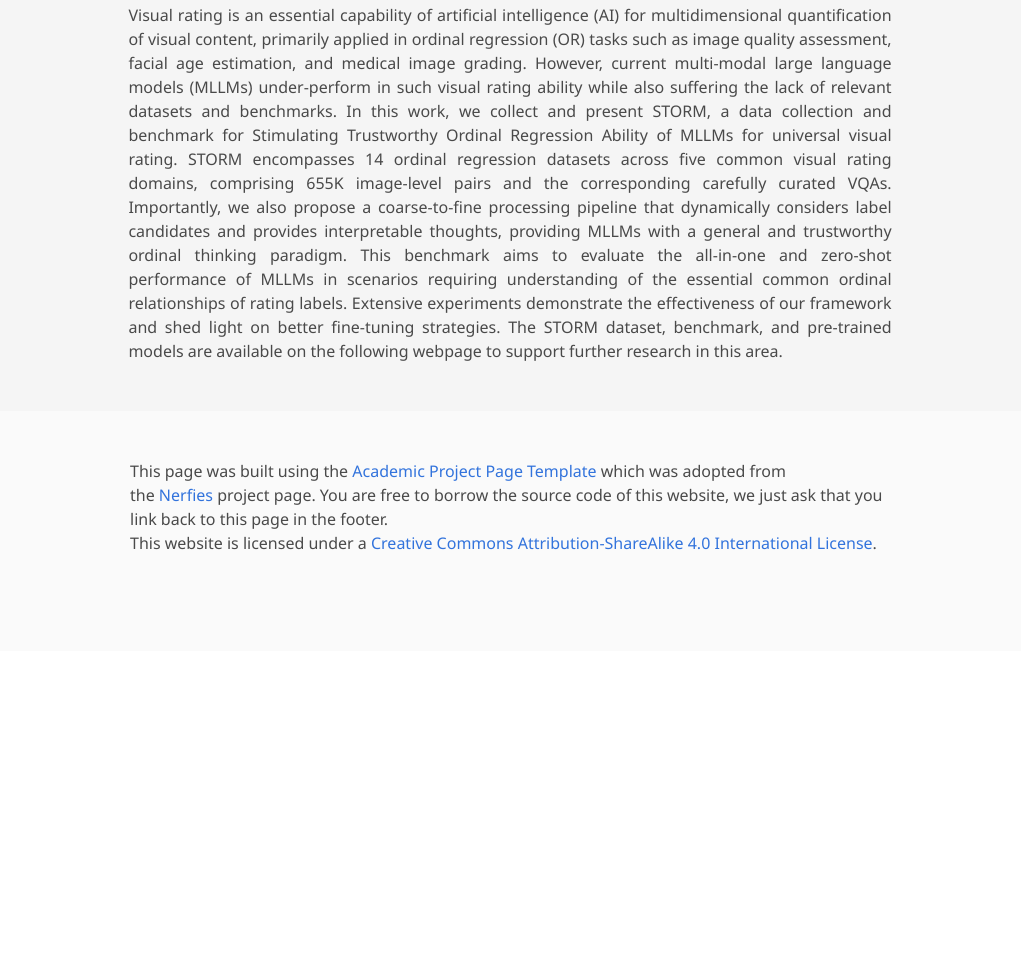
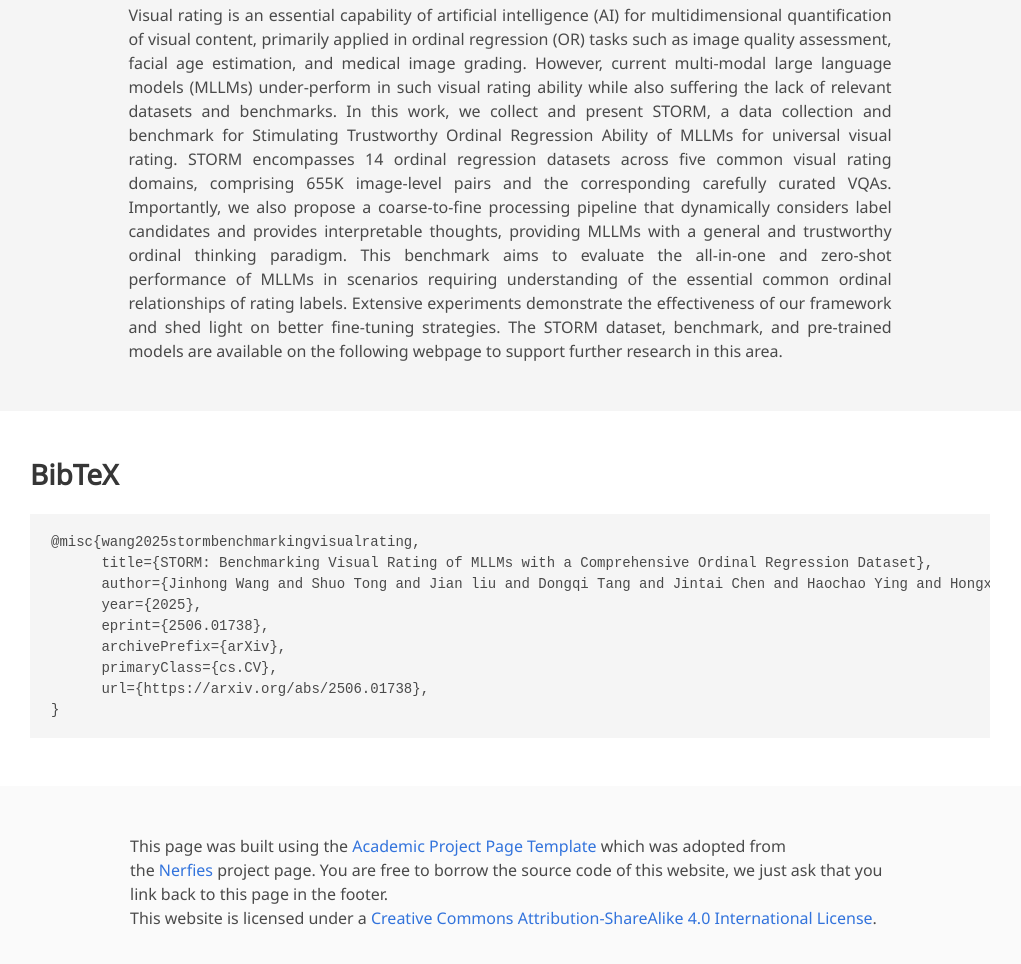
Before and after one commit to STORM-Bench/STORM-Bench.github.io, a plain HTML site: page index.html in a window 1280 px wide. Shown: the part 1370-2334 px from the top of the page, without its empty margins (130-1151 px from the left). Before the commit the page ends 2021 px from the top, so only its background shows below. Drawn offline with nearby package versions, Linux system fonts and the light colour scheme; some icons are missing; a web font is replaced by a local one.

Commit message:
Update index.html

```diff
--- a/index.html
+++ b/index.html
@@ -146,7 +146,22 @@
 </section>
 <!-- End paper abstract -->
 
-
+<!--BibTex citation -->
+  <section class="section" id="BibTeX">
+    <div class="container is-max-desktop content">
+      <h2 class="title">BibTeX</h2>
+      <pre><code>@misc{wang2025stormbenchmarkingvisualrating,
+      title={STORM: Benchmarking Visual Rating of MLLMs with a Comprehensive Ordinal Regression Dataset},
+      author={Jinhong Wang and Shuo Tong and Jian liu and Dongqi Tang and Jintai Chen and Haochao Ying and Hongxia Xu and Danny Chen and Jian Wu},
+      year={2025},
+      eprint={2506.01738},
+      archivePrefix={arXiv},
+      primaryClass={cs.CV},
+      url={https://arxiv.org/abs/2506.01738},
+}</code></pre>
+    </div>
+</section>
+<!--End BibTex citation -->
 
 
   <footer class="footer">
```
